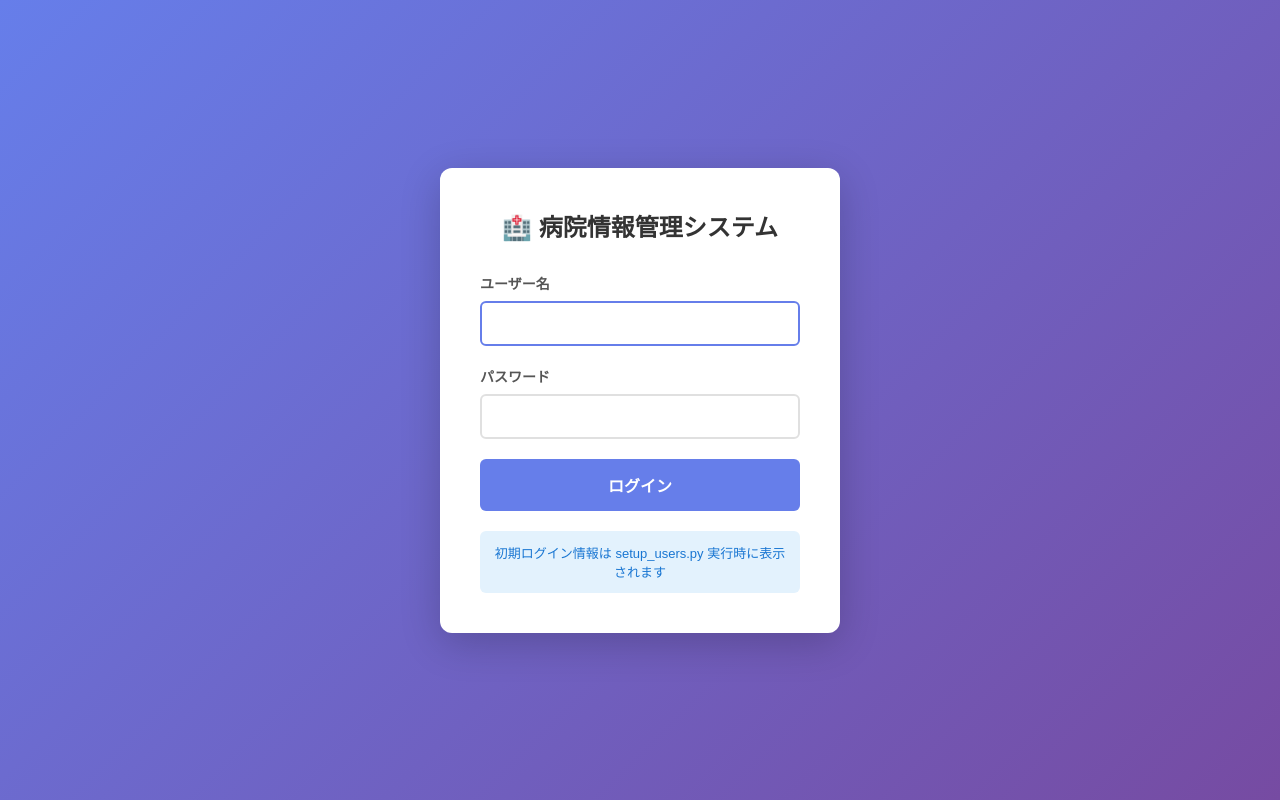
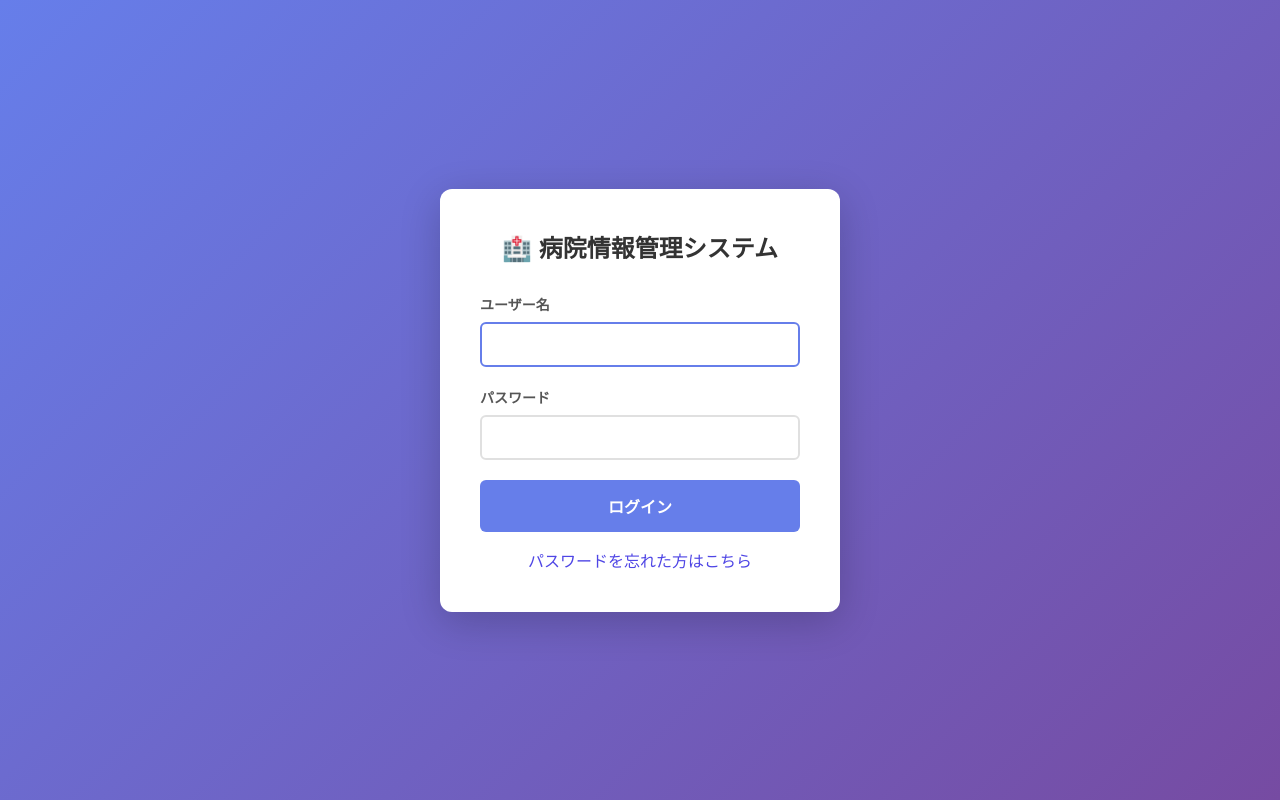
Before and after one commit to halo-gancu/hospital-transfer-ui, a Flask app: page /login in a window 1280 px wide. Run offline with Flask 3, Linux system fonts and the light colour scheme.

Commit message:
Add password reset link to login page

```diff
--- a/templates/login.html
+++ b/templates/login.html
@@ -92,16 +92,6 @@
             border-left: 4px solid #c33;
         }
 
-        .info-message {
-            background: #e3f2fd;
-            color: #1976d2;
-            padding: 12px;
-            border-radius: 6px;
-            margin-top: 20px;
-            font-size: 13px;
-            text-align: center;
-        }
-
         .loading {
             display: none;
             text-align: center;
@@ -132,9 +122,11 @@
 
         <div id="loading" class="loading">ログイン中...</div>
 
-        <div class="info-message">
-            初期ログイン情報は setup_users.py 実行時に表示されます
-        </div>
+        <p style="text-align: center; margin-top: 1rem;">
+            <a href="/reset-password-request" style="color: #4F46E5; text-decoration: none;">
+                パスワードを忘れた方はこちら
+            </a>
+        </p>
     </div>
 
     <script>
```
